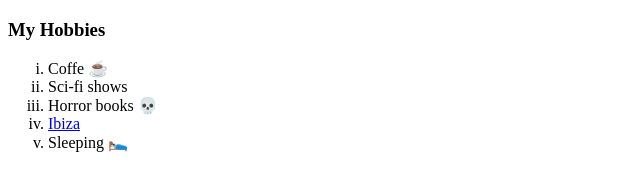
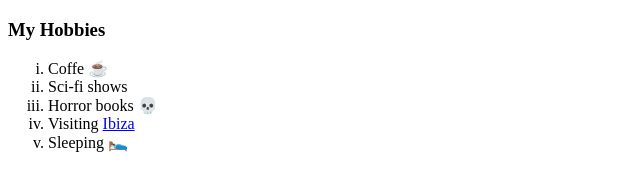
Before and after one commit to kislayrajj/cv, a plain HTML site: page Hobbies.html in a window 1280 px wide. Shown: the whole page, without its empty margins (0-640 px from the left). Drawn offline with Linux system fonts and the light colour scheme.

Commit message:
Update Hobbies.html

```diff
--- a/Hobbies.html
+++ b/Hobbies.html
@@ -10,7 +10,7 @@
       <li>Coffe ☕</li>
       <li>Sci-fi shows</li>
       <li>Horror books 💀</li>
-      <li><a href="https://en.wikipedia.org/wiki/Ibiza">Ibiza</a></li>
+      <li>Visiting <a href="https://en.wikipedia.org/wiki/Ibiza">Ibiza</a></li>
       <li>Sleeping 🛌</li>
     </ol>
   </body>
```
